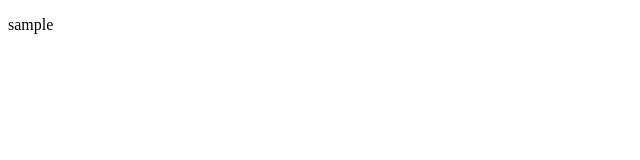
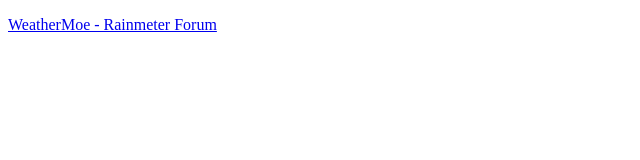
Before and after one commit to nek7u/WeatherIconsMoe, a plain HTML site: page index.html in a window 1280 px wide. Shown: the whole page, without its empty margins (0-640 px from the left). Drawn offline with Linux system fonts and the light colour scheme.

Commit message:
Update index.html

```diff
--- a/index.html
+++ b/index.html
@@ -4,6 +4,6 @@
 <title>WeatherMoe</title>
 </head>
 <body>
-<p>sample</p>
+<p><a href="https://forum.rainmeter.net/viewtopic.php?f=27&t=34524" target="_blank">WeatherMoe - Rainmeter Forum</a></p>
 </body>
 </html>
```
